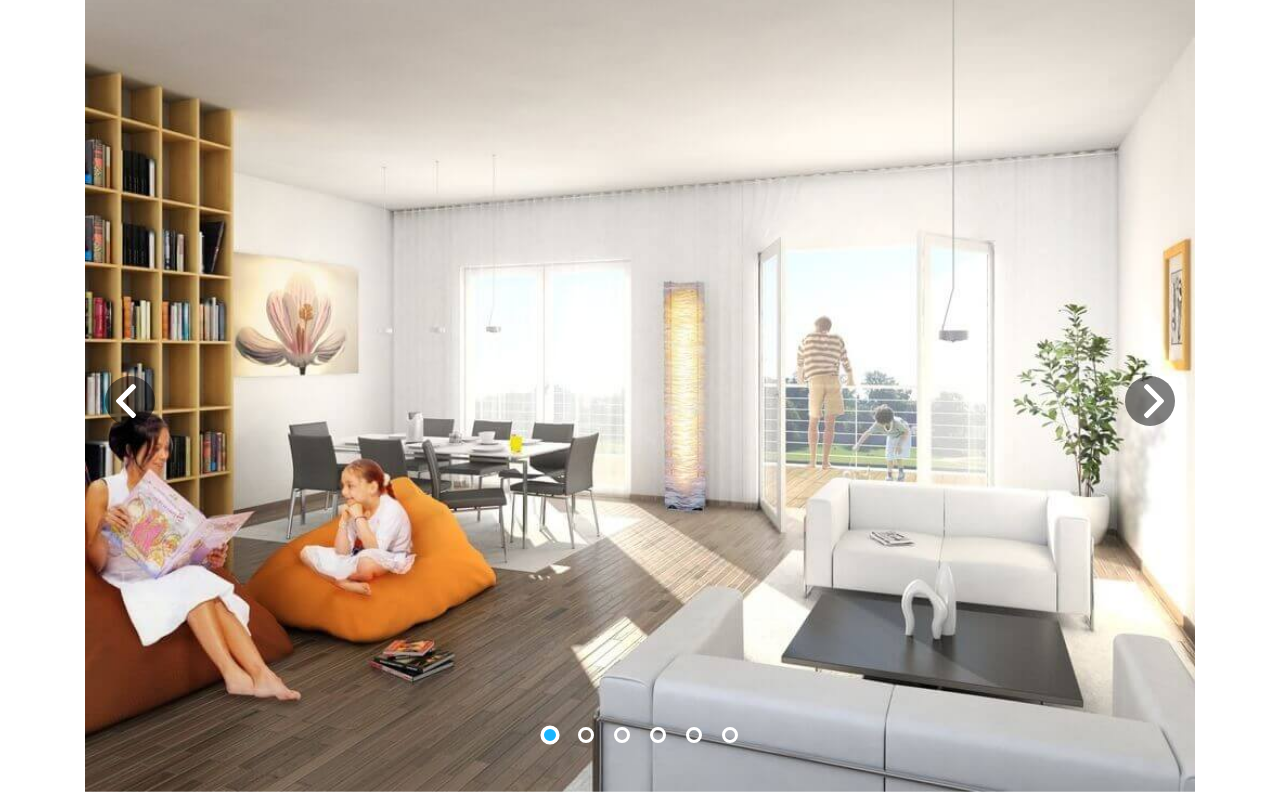
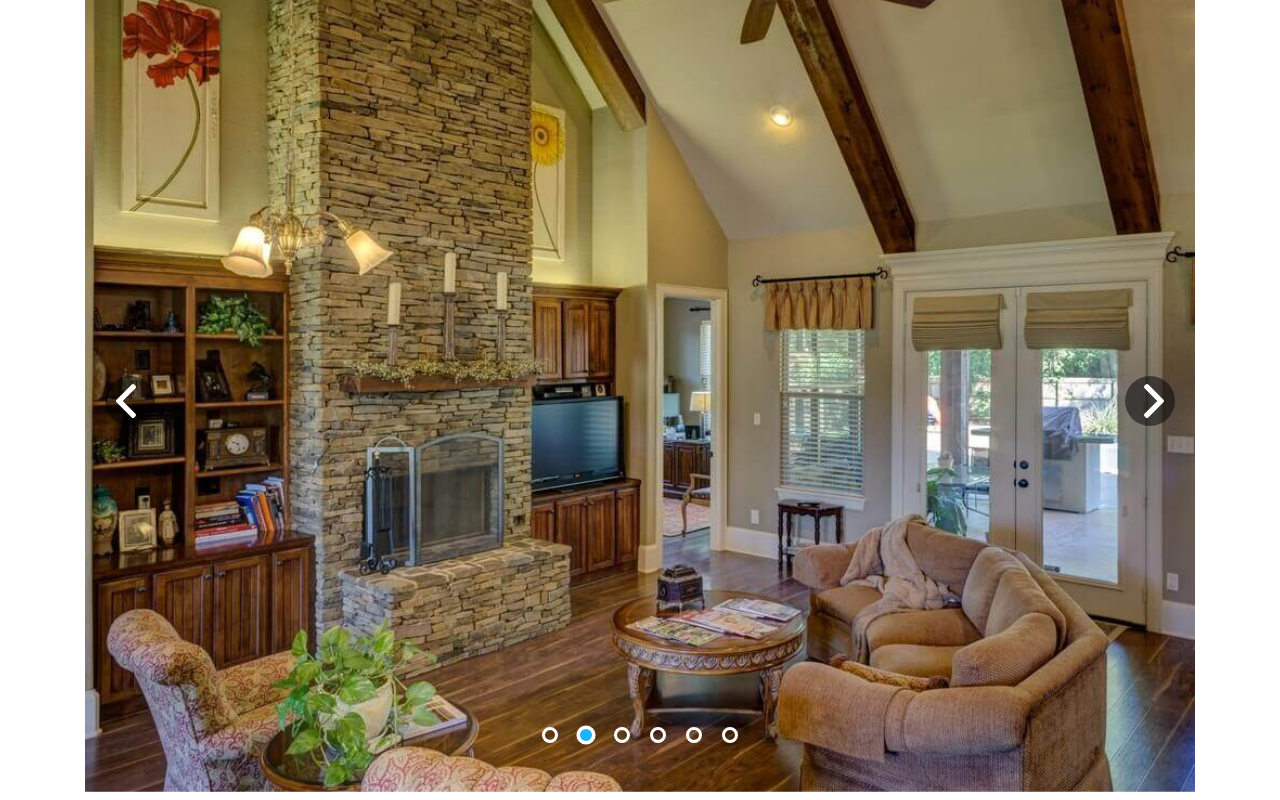
Before and after one commit to StarkovAleksey2020/glo-landing, a plain HTML site: page index.html in a window 1280 px wide. Both pictures are taken after a click on the link 130 px from the left and 1978 px from the top of the page. Shown: the part 1578-2378 px from the top of the page. Drawn offline with Linux system fonts and the light colour scheme.

Commit message:
Added code for the  lesson21_obligatory

```diff
--- a/script/script.js
+++ b/script/script.js
@@ -19,7 +19,7 @@ window.addEventListener('DOMContentLoaded', function () {
       if (timeRemaining <= 0) {
         seconds = minutes = hours = '00';
       }
-      return {timeRemaining, hours, minutes, seconds};
+      return { timeRemaining, hours, minutes, seconds };
     }
 
     function updateClock() {
@@ -101,7 +101,7 @@ window.addEventListener('DOMContentLoaded', function () {
     });
 
     //animation
-    let elementAnimate = function() {
+    let elementAnimate = function () {
       interval = requestAnimationFrame(elementAnimate);
       count++;
       if ((count / 100) < 1) {
@@ -118,7 +118,7 @@ window.addEventListener('DOMContentLoaded', function () {
     item.addEventListener('click', (e) => {
       e.preventDefault();
       const blockId = item.getAttribute('href').substr(1);
-      if (blockId !== 'close') {
+      if (blockId !== 'close' && blockId !== '') {
         document.getElementById(blockId).scrollIntoView({
           behavior: 'smooth',
           block: 'start'
@@ -157,4 +157,107 @@ window.addEventListener('DOMContentLoaded', function () {
     });
   };
   tabs();
+
+  // add dots
+  const addDots = () => {
+    const slideCount = document.querySelectorAll('.portfolio-item').length;
+    const dotsUl = document.querySelector('.portfolio-dots');
+    for (let i = 0; i <= slideCount - 1; i++) {
+      const li = document.createElement('li');
+      li.classList.add('dot');
+      if (i === 0) li.classList.add('dot-active');
+      dotsUl.append(li);
+    }
+  };
+
+  addDots();
+
+  // slider
+
+  const slider = () => {
+    const slide = document.querySelectorAll('.portfolio-item'),
+      btn = document.querySelectorAll('.portfolio-btn'),
+      dot = document.querySelectorAll('.dot'),
+      slider = document.querySelector('.portfolio-content');
+
+    let currentSlide = 0,
+      interval;
+
+    const prevSlide = (elem, index, strClass) => {
+      elem[index].classList.remove(strClass);
+    };
+
+    const nextSlide = (elem, index, strClass) => {
+      elem[index].classList.add(strClass);
+    };
+
+    const autoPlaySlide = () => {
+      prevSlide(slide, currentSlide, 'portfolio-item-active');
+      prevSlide(dot, currentSlide, 'dot-active');
+      currentSlide++;
+
+      if (currentSlide >= slide.length) {
+        currentSlide = 0;
+      }
+      nextSlide(slide, currentSlide, 'portfolio-item-active');
+      nextSlide(dot, currentSlide, 'dot-active');
+    };
+
+    const startSlide = (time = 3000) => {
+      interval = setInterval(autoPlaySlide, time);
+    };
+
+    const stopSlide = () => {
+      clearInterval(interval);
+    };
+
+    slider.addEventListener('click', (event) => {
+      event.preventDefault();
+
+      let target = event.target;
+
+      if (!target.matches('.portfolio-btn, .dot')) {
+        return;
+      }
+      prevSlide(slide, currentSlide, 'portfolio-item-active');
+      prevSlide(dot, currentSlide, 'dot-active');
+
+      if (target.matches('#arrow-right')) {
+        currentSlide++;
+      } else if (target.matches('#arrow-left')) {
+        currentSlide--;
+      } else if (target.matches('.dot')) {
+        dot.forEach((elem, index) => {
+          if (elem === target) {
+            currentSlide = index;
+          }
+        });
+      }
+      if (currentSlide >= slide.length) {
+        currentSlide = 0;
+      }
+      if (currentSlide < 0) {
+        currentSlide = slide.length - 1;
+      }
+      nextSlide(slide, currentSlide, 'portfolio-item-active');
+      nextSlide(dot, currentSlide, 'dot-active');
+
+    });
+
+    slider.addEventListener('mouseover', (event) => {
+      if (event.target.matches('.portfolio-btn') || event.target.matches('.dot')) {
+        stopSlide();
+      }
+    });
+
+    slider.addEventListener('mouseout', (event) => {
+      if (event.target.matches('.portfolio-btn') || event.target.matches('.dot')) {
+        startSlide();
+      }
+
+    });
+
+    startSlide(2000);
+  };
+  slider();
 });
```
Also changed, not shown: index.html (+2 -0 lines).
